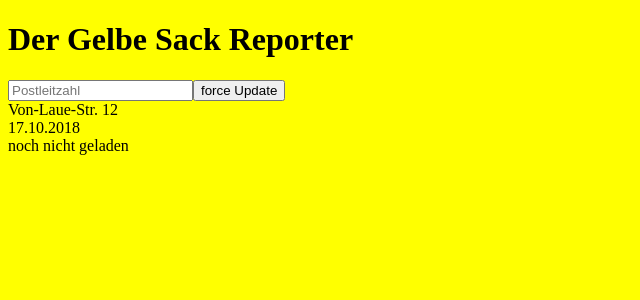
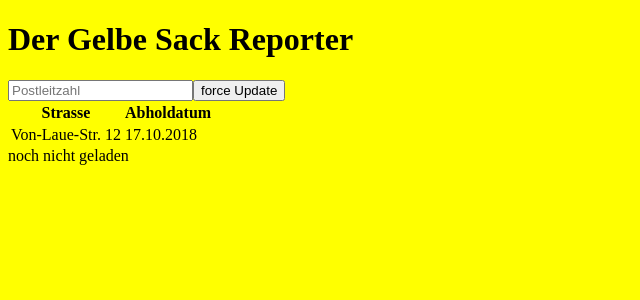
Before and after one commit to ehmkah/gelber_sack_reporter, a React (Vite) app in the folder webapp/: page / in a window 1280 px wide. Shown: the top 300 px of the page, without its empty margins (0-640 px from the left). Built offline with nearby package versions, Linux system fonts and the light colour scheme.

Commit message:
result for pickuprenderer is a table

```diff
--- a/webapp/src/PickUpRenderer.tsx
+++ b/webapp/src/PickUpRenderer.tsx
@@ -9,20 +9,24 @@ interface Props {
 function PickUpRenderer(props: Props) {
   if (props.pickUps.length > 0) {
     return (
-      <div>
+      <table>
+        <tr>
+          <th>Strasse</th>
+          <th>Abholdatum</th>
+        </tr>
         {props.pickUps
           .sort((pickup1: Pickup, pickup2: Pickup) => {
             return pickup1.street.localeCompare(pickup2.street);
           })
           .map(value => {
             return (
-              <div>
-                <div>{value.street}</div>
-                <div>{value.pickup.format("DD.MM.YYYY")}</div>
-              </div>
+              <tr>
+                <td>{value.street}</td>
+                <td>{value.pickup.format("DD.MM.YYYY")}</td>
+              </tr>
             );
           })}
-      </div>
+      </table>
     );
   } else {
     return <div>enthält die Liste der Pickups</div>;
```
